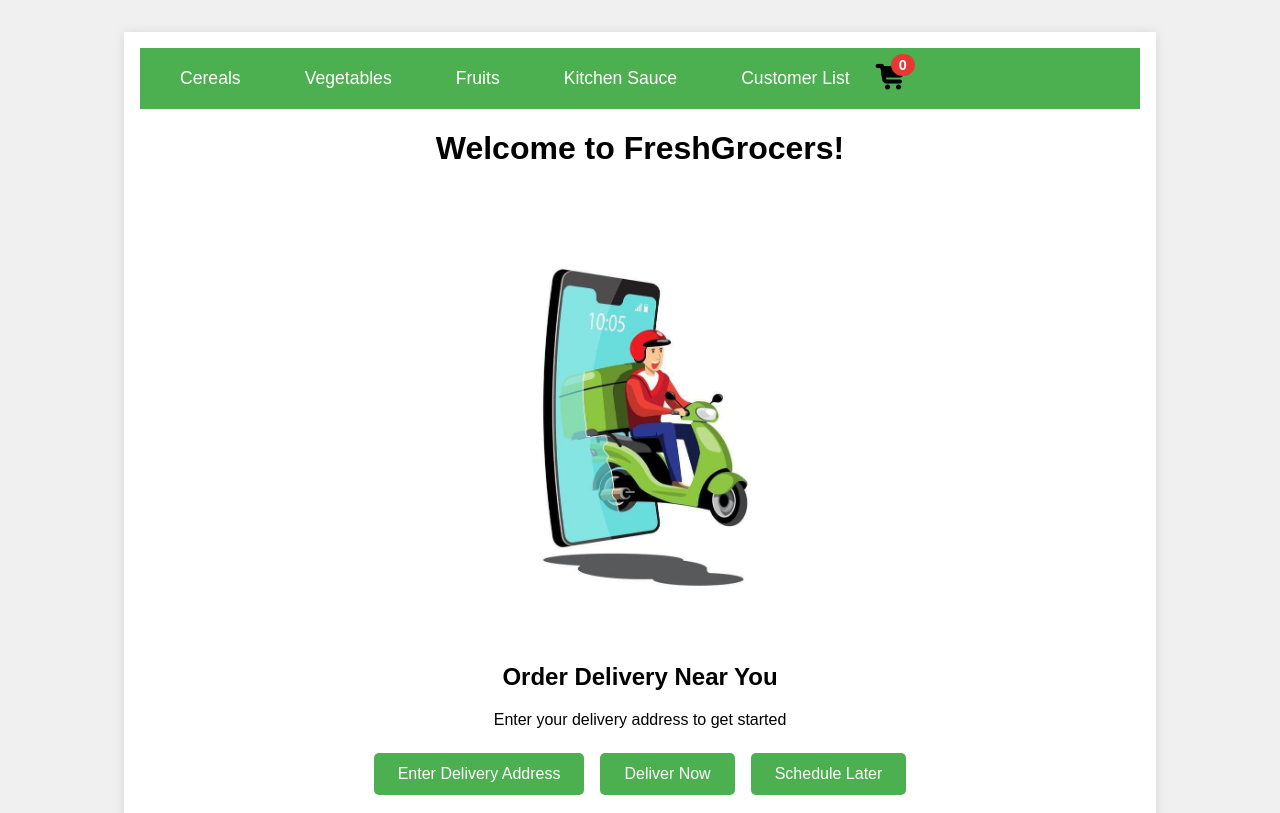
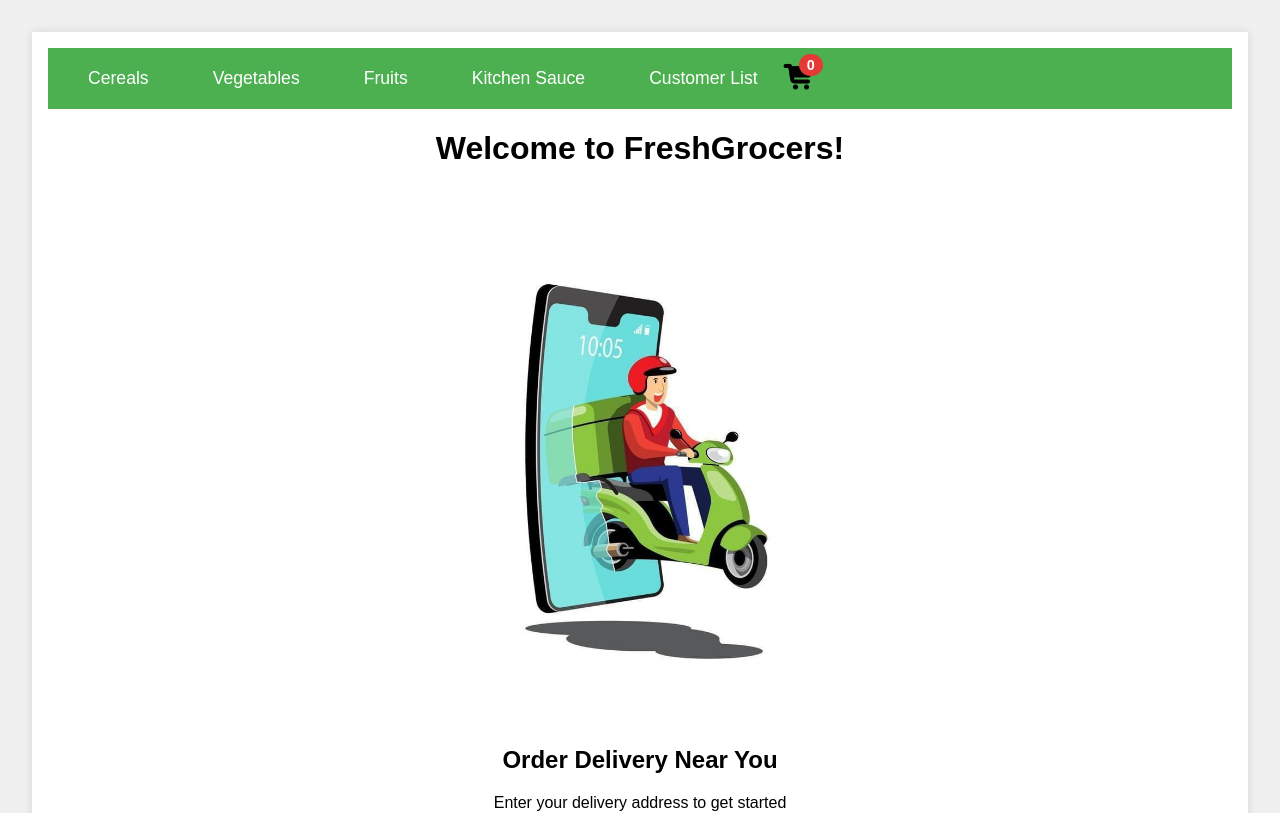
Before and after one commit to Reycode01/FreshGrocers-, a React (Vite) app in the folder my-app/: page / in a window 1280 px wide. Shown: the top 813 px of the page. Built offline with nearby package versions, Linux system fonts and the light colour scheme.

Commit message:
screen size

```diff
--- a/my-app/src/index.css
+++ b/my-app/src/index.css
@@ -63,7 +63,7 @@
 
 
 .app-container {
-  max-width: 1000px;
+  max-width: 2800px;
   margin: 0 auto;
   padding: 1rem;
   background-color: white;
```
Also changed, not shown: 1 other file (tests, documents, lock files or other folders).
